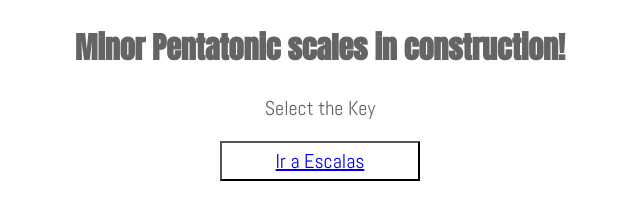
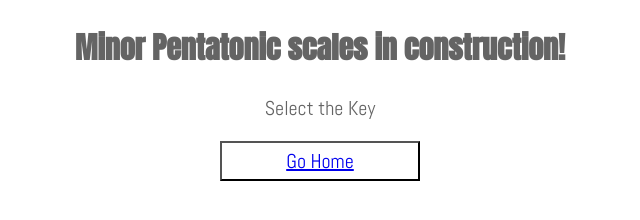
Before and after one commit to raalossa/musicscales, a plain HTML site: page 4.menorPentatonica.html in a window 1280 px wide. Shown: the full height of the page, 320-960 px from the left. Drawn offline with Linux system fonts and the light colour scheme.

Commit message:
Update 4.menorPentatonica.html

```diff
--- a/4.menorPentatonica.html
+++ b/4.menorPentatonica.html
@@ -43,7 +43,7 @@
 </div>
 -->
 
-<button > <a href="index.html" title="Mayores">Ir a Escalas</a></button>
+<button > <a href="index.html" title="Mayores">Go Home</a></button>
 <h3> </h3>
 <h4> </h4>
 </section>
```
